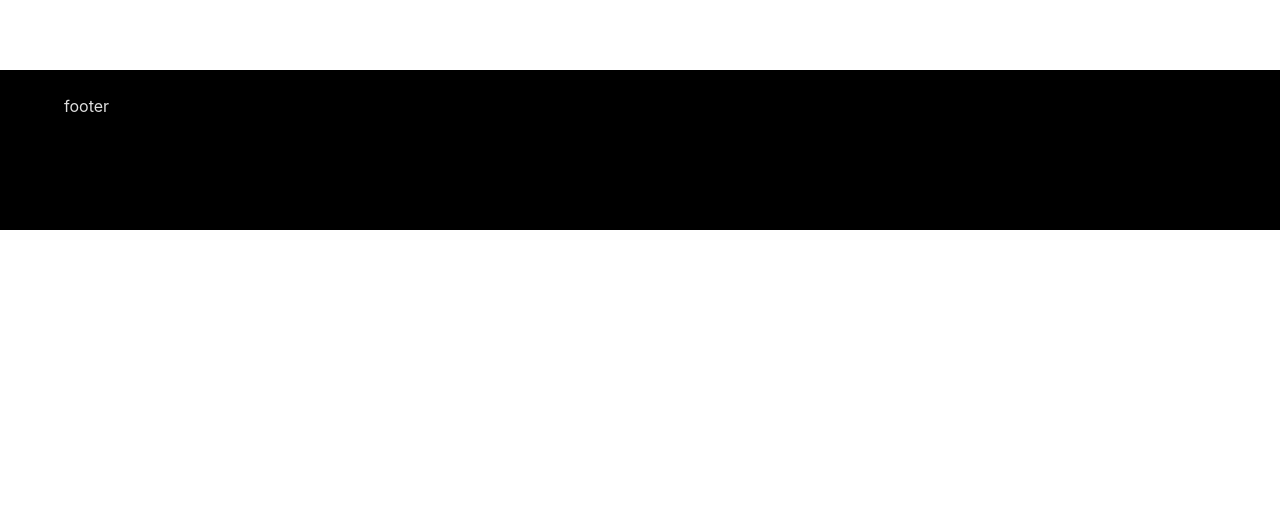
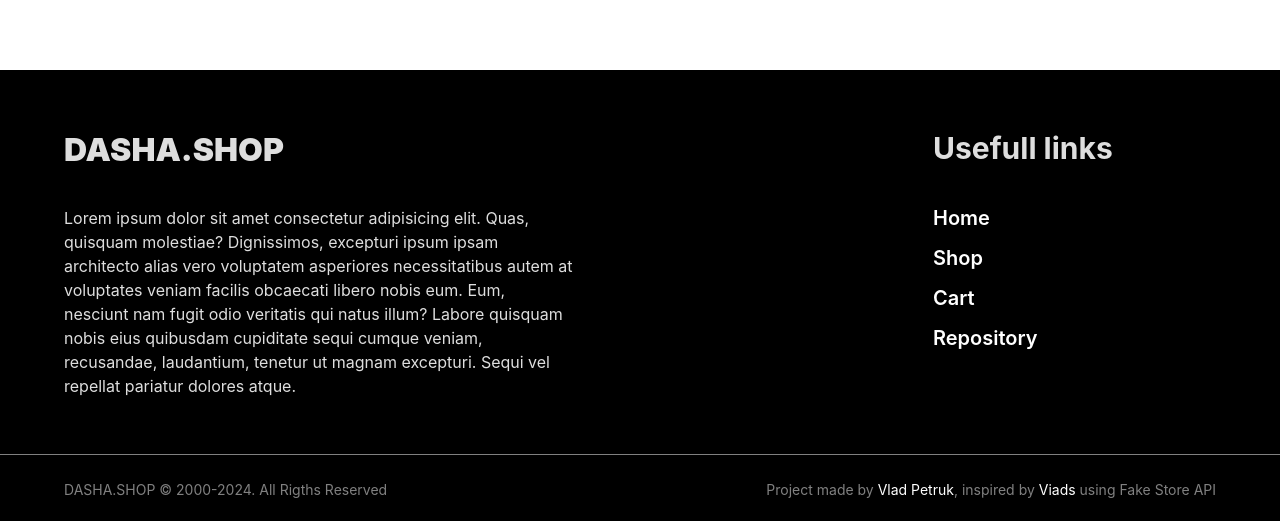
Before and after one commit to Vlad-Petruk/shopping-cart, a React (Vite) app: page / in a window 1280 px wide. Shown: the part 714-1235 px from the top of the page. Before the commit the page ends 944 px from the top, so only its background shows below. Built offline with nearby package versions, Linux system fonts and the light colour scheme.

Commit message:
create and style footer

```diff
--- a/src/components/Footer/Footer.jsx
+++ b/src/components/Footer/Footer.jsx
@@ -1,10 +1,35 @@
-import styles from './Footer.module.css'
+import styles from './Footer.module.css';
+import { Link } from 'react-router-dom';
 
 function Footer() {
 
     return (
       <>
-        <div className={styles.footer}>footer</div>
+        <div className={styles.footer}>
+          <div className={styles.infoAndLinks}>
+            <div className={styles.info}>
+              <h1>DASHA.SHOP</h1>
+              <p>Lorem ipsum dolor sit amet consectetur adipisicing elit. Quas, quisquam molestiae? Dignissimos, excepturi ipsum ipsam architecto alias vero voluptatem asperiores necessitatibus autem at voluptates veniam facilis obcaecati libero nobis eum. Eum, nesciunt nam fugit odio veritatis qui natus illum? Labore quisquam nobis eius quibusdam cupiditate sequi cumque veniam, recusandae, laudantium, tenetur ut magnam excepturi. Sequi vel repellat pariatur dolores atque.</p>
+            </div>
+            <div className={styles.links}>
+              <h2>Usefull links</h2>
+              <Link to="/">
+                <p>Home</p>
+              </Link>
+              <Link to="/">
+                <p>Shop</p>
+              </Link>
+              <Link to="/">
+                <p>Cart</p>
+              </Link>
+              <a href='https://github.com/Vlad-Petruk/shopping-cart'>Repository</a>
+            </div>
+          </div>
+          <div className={styles.madeBy}>
+            <div className={styles.years}>DASHA.SHOP © 2000-2024. All Rigths Reserved</div>
+            <div className={styles.made}>Project made by <a href="https://github.com/Vlad-Petruk">Vlad Petruk</a>, inspired by <a href="https://bio.link/viads">Viads</a> using Fake Store API</div>
+          </div>
+        </div>
       </>
     );
   }
--- a/src/components/Footer/Footer.module.css
+++ b/src/components/Footer/Footer.module.css
@@ -1,5 +1,56 @@
 .footer{
-    height: 10rem;
+    min-height: 10rem;
     background: black;
+    /* padding: 1.5rem 4rem; */
+
+    display: flex;
+    flex-direction: column;
+}
+
+.infoAndLinks{
     padding: 1.5rem 4rem;
+    display: flex;
+    gap: 20px;
 }
+
+.info{
+    flex: 3;
+}
+
+h1{
+    font-weight: 900;
+    margin: 2rem 0;
+}
+
+.info p{
+    width: 60%;
+    padding-bottom: 2rem;
+}
+
+.links{
+    flex: 1;
+    padding-top: 2rem;
+}
+
+.links p,
+.links a{
+    font-size: 20px;
+    font-weight: 600;
+    padding-bottom: 10px;
+}
+
+h2{
+    font-weight: 700;
+    font-size: 30px;
+    padding-bottom: 2rem;
+}
+
+.madeBy{
+    display: flex;
+    justify-content: space-between;
+
+    border-top: 1px solid gray ;
+    padding: 1.5rem 4rem;
+    font-size: 14px;
+    color: gray;
+}
```
